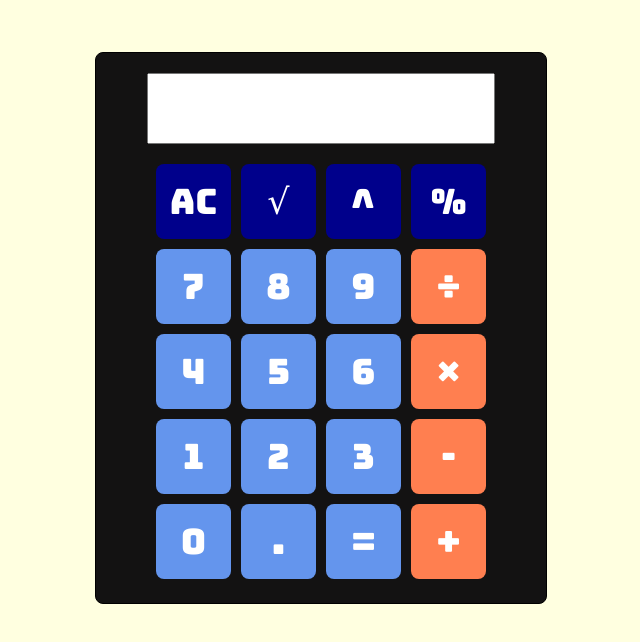
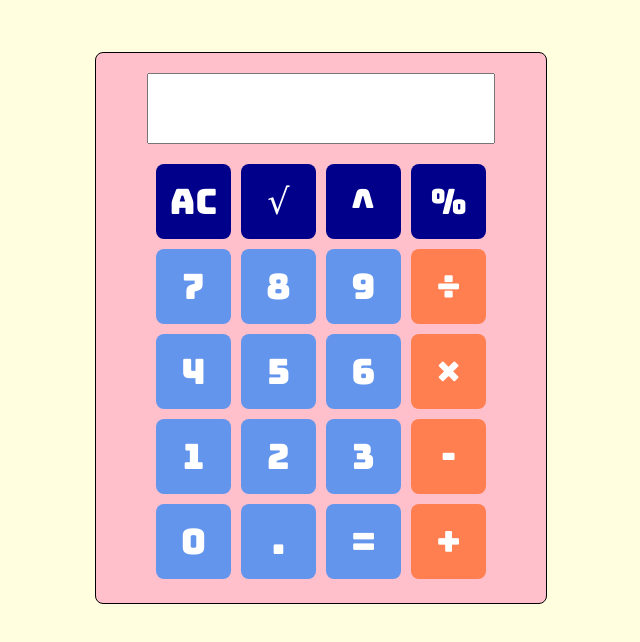
Before and after one commit to abauer151/calculator, a plain HTML site: page index.html in a window 1280 px wide. Shown: the whole page, without its empty margins (319-959 px from the left). Drawn offline with Linux system fonts and the light colour scheme.

Commit message:
testing new calculator color

```diff
--- a/style.css
+++ b/style.css
@@ -98,3 +98,7 @@ button {
 .top-row button {
     background-color: darkblue;
 }
+
+div.calculator {
+    background-color: pink;
+}
```
